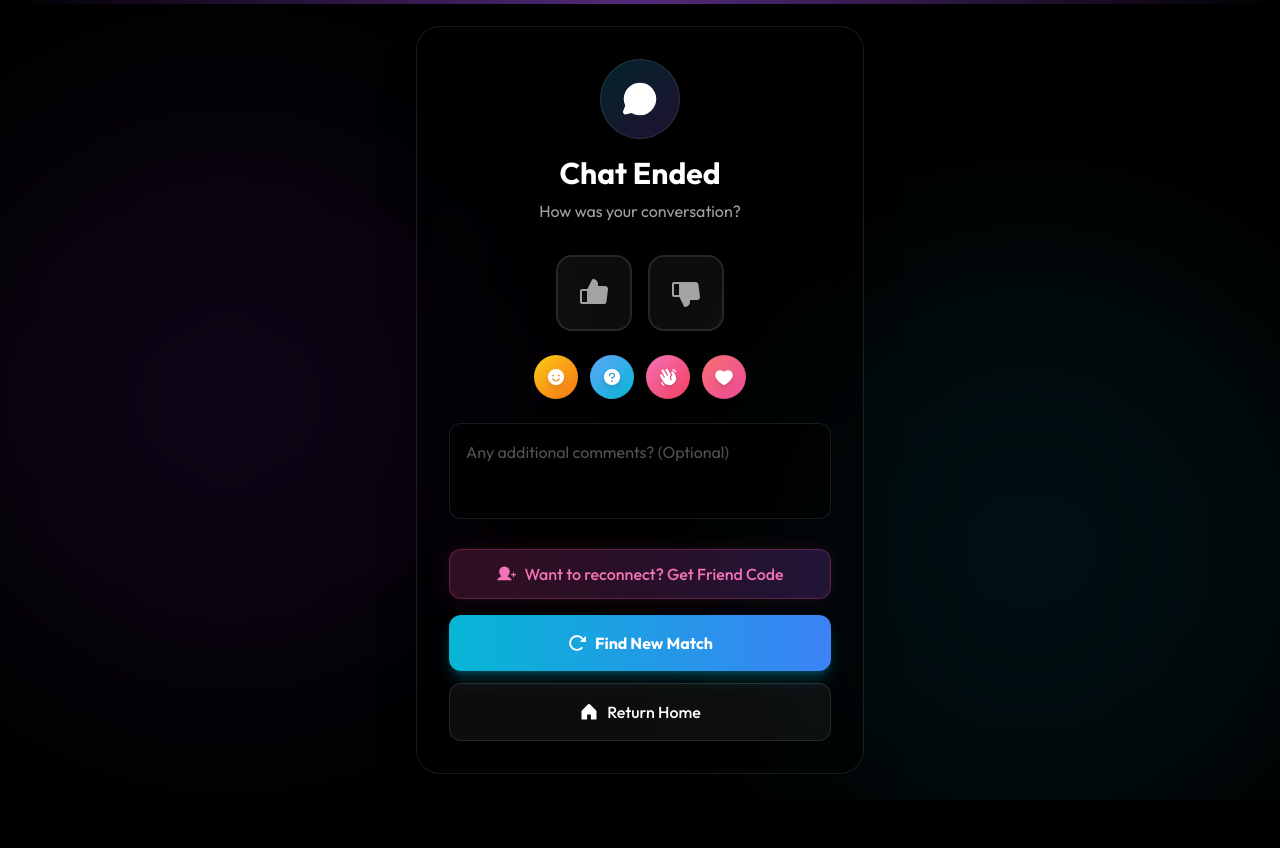
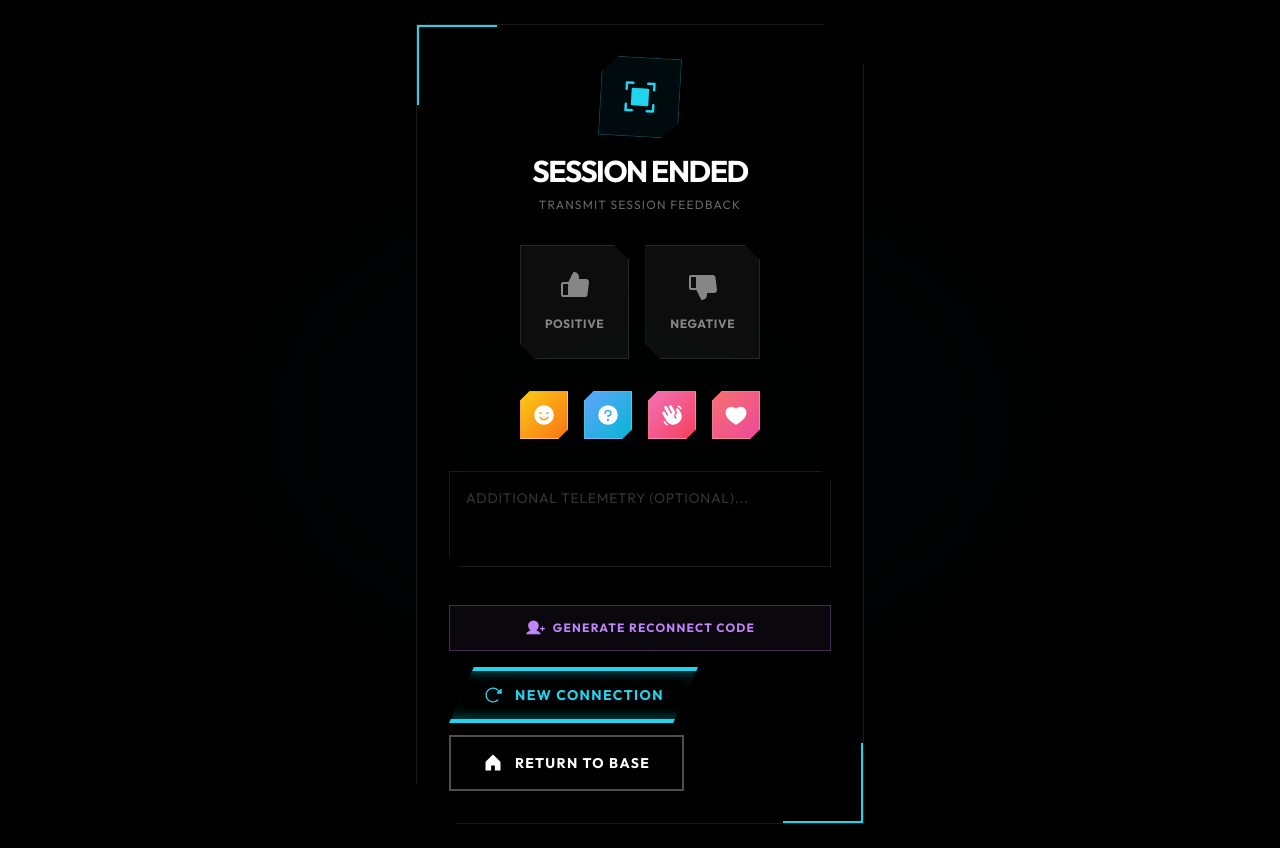
Before and after one commit to Vijayapardhu/EchoRoom, a React (Vite) app in the folder client/: page /post-chat in a window 1280 px wide. Before the commit the page ends 800 px from the top, so only its background shows below. Built offline with nearby package versions, Linux system fonts and the light colour scheme; no server answers.

Commit message:
Apply cyberpunk theme to entire web app - sharp neon buttons, dark professional design everywhere

```diff
--- a/client/src/components/Matching.jsx
+++ b/client/src/components/Matching.jsx
@@ -10,7 +10,6 @@ import {
     CheckCircle,
     Crosshair,
     Waveform,
-    Radar,
     Scan,
     Cpu,
     ArrowLeft,
--- a/client/src/components/PostChat.jsx
+++ b/client/src/components/PostChat.jsx
@@ -1,5 +1,5 @@
 import React, { useState } from 'react';
-import { useNavigate, useLocation } from 'react-router-dom';
+import { useNavigate } from 'react-router-dom';
 import { motion } from 'framer-motion';
 import {
     ThumbsUp,
@@ -9,38 +9,105 @@ import {
     ChatCircle,
     UserPlus,
     Heart,
-    Star,
-    Copy,
     Smiley,
     Question,
     HandWaving,
-    Sparkle,
+    Copy,
     CheckCircle,
-    Lightning
+    Lightning,
+    Crosshair,
+    Scan,
+    X
 } from '@phosphor-icons/react';
 import toast, { Toaster } from 'react-hot-toast';
 
-const emojiReactions = [
-    { id: 'happy', icon: Smiley, color: 'text-yellow-400', bg: 'from-yellow-400 to-orange-500', label: 'Happy' },
-    { id: 'thinking', icon: Question, color: 'text-cyan-400', bg: 'from-blue-400 to-cyan-500', label: 'Interesting' },
-    { id: 'wave', icon: HandWaving, color: 'text-pink-400', bg: 'from-pink-400 to-rose-500', label: 'Goodbye' },
-    { id: 'love', icon: Heart, color: 'text-red-400', bg: 'from-red-400 to-pink-500', label: 'Loved it' },
-];
+const NeonButton = ({ children, onClick, primary = false, icon: Icon, className = '' }) => (
+    <motion.button
+        onClick={onClick}
+        whileHover={{ scale: 1.02 }}
+        whileTap={{ scale: 0.98 }}
+        className={`
+            relative group px-8 py-4 font-bold text-sm tracking-widest uppercase overflow-hidden
+            transition-all duration-300
+            ${primary
+                ? 'bg-transparent text-cyan-400 border-2 border-cyan-400 hover:bg-cyan-400/10'
+                : 'bg-transparent text-white border-2 border-white/30 hover:border-white hover:bg-white/5'
+            }
+            ${className}
+        `}
+        style={{
+            clipPath: primary ? 'polygon(10% 0, 100% 0, 90% 100%, 0% 100%)' : 'polygon(0 0, 100% 0, 100% 100%, 0 100%)',
+            boxShadow: primary ? '0 0 20px rgba(0, 243, 255, 0.3), inset 0 0 20px rgba(0, 243, 255, 0.1)' : 'none'
+        }}
+    >
+        <span className="relative z-10 flex items-center gap-3">
+            {Icon && <Icon weight="fill" className="w-5 h-5" />}
+            {children}
+        </span>
+        {primary && (
+            <>
+                <div className="absolute inset-0 bg-gradient-to-r from-cyan-500/0 via-cyan-500/20 to-cyan-500/0 translate-x-[-100%] group-hover:translate-x-[100%] transition-transform duration-500" />
+                <div className="absolute top-0 left-0 w-full h-[2px] bg-cyan-400 shadow-[0_0_10px_#00f3ff]" />
+                <div className="absolute bottom-0 right-0 w-full h-[2px] bg-cyan-400 shadow-[0_0_10px_#00f3ff]" />
+            </>
+        )}
+    </motion.button>
+);
+
+const SharpCard = ({ children, selected, onClick, icon: Icon, label }) => (
+    <motion.button
+        onClick={onClick}
+        whileHover={{ scale: 1.05 }}
+        whileTap={{ scale: 0.95 }}
+        className={`
+            p-6 border transition-all relative overflow-hidden
+            ${selected
+                ? 'border-cyan-400 bg-cyan-400/10 text-cyan-400'
+                : 'border-white/10 bg-white/5 text-white/50 hover:border-white/30 hover:text-white'
+            }
+        `}
+        style={{ clipPath: 'polygon(0 0, calc(100% - 15px) 0, 100% 15px, 100% 100%, 15px 100%, 0 calc(100% - 15px))' }}
+    >
+        {selected && <div className="absolute top-0 left-0 w-full h-[2px] bg-cyan-400" />}
+        <Icon weight="fill" className="w-8 h-8 mx-auto mb-2" />
+        <span className="text-xs font-bold uppercase tracking-wider">{label}</span>
+    </motion.button>
+);
+
+const ReactionButton = ({ icon: Icon, color, label, onClick }) => {
+    const colorClasses = {
+        yellow: 'from-yellow-400 to-orange-500',
+        blue: 'from-blue-400 to-cyan-500',
+        pink: 'from-pink-400 to-rose-500',
+        red: 'from-red-400 to-pink-500'
+    };
+
+    return (
+        <motion.button
+            whileHover={{ scale: 1.1, y: -5 }}
+            whileTap={{ scale: 0.9 }}
+            onClick={onClick}
+            className="group relative"
+        >
+            <div className={`w-12 h-12 border border-white/20 bg-gradient-to-br ${colorClasses[color]} bg-opacity-20 flex items-center justify-center transition-all group-hover:border-white/50`}
+                style={{ clipPath: 'polygon(20% 0, 100% 0, 100% 80%, 80% 100%, 0 100%, 0 20%)' }}
+            >
+                <Icon weight="fill" className="w-6 h-6 text-white" />
+            </div>
+        </motion.button>
+    );
+};
 
 const PostChat = () => {
     const navigate = useNavigate();
-    const location = useLocation();
     const [rating, setRating] = useState(null);
     const [feedback, setFeedback] = useState('');
     const [showAddFriend, setShowAddFriend] = useState(false);
     const [friendCode, setFriendCode] = useState('');
 
-    const partnerInfo = location.state?.partner || null;
-
     const handleSubmit = () => {
-        console.log({ rating, feedback });
-        toast.success('Thanks for your feedback!', {
-            icon: <CheckCircle weight="fill" className="w-5 h-5 text-green-400" />
+        toast.success('Feedback transmitted', {
+            icon: <CheckCircle weight="fill" className="w-5 h-5 text-cyan-400" />
         });
         setRating(null);
         setFeedback('');
@@ -54,8 +121,8 @@ const PostChat = () => {
 
     const copyFriendCode = () => {
         navigator.clipboard.writeText(friendCode);
-        toast.success('Friend code copied!', {
-            icon: <CheckCircle weight="fill" className="w-5 h-5 text-green-400" />
+        toast.success('Code copied to clipboard', {
+            icon: <CheckCircle weight="fill" className="w-5 h-5 text-cyan-400" />
         });
     };
 
@@ -65,113 +132,100 @@ const PostChat = () => {
                 style: {
                     background: 'rgba(0,0,0,0.9)',
                     color: '#fff',
-                    borderRadius: '16px',
-                    border: '1px solid rgba(255,255,255,0.1)',
-                    backdropFilter: 'blur(10px)',
+                    border: '1px solid rgba(0, 243, 255, 0.3)',
+                    borderRadius: '0',
                 },
             }} />
 
-            <div className="absolute top-0 left-0 w-full h-1 bg-gradient-to-r from-transparent via-purple-500 to-transparent opacity-50" />
-            <motion.div
-                className="absolute bottom-0 right-0 w-[500px] h-[500px] bg-cyan-600/10 rounded-full blur-[100px] pointer-events-none"
-                animate={{ scale: [1, 1.2, 1] }}
-                transition={{ duration: 8, repeat: Infinity, ease: 'easeInOut' }}
+            {/* Background */}
+            <div className="absolute inset-0">
+                <div className="absolute inset-0 bg-[radial-gradient(ellipse_at_center,_var(--tw-gradient-stops))] from-cyan-900/10 via-black to-black" />
+                <div
+                    className="absolute inset-0 opacity-20"
+                    style={{
+                        backgroundImage: `linear-gradient(rgba(0, 243, 255, 0.03) 1px, transparent 1px), linear-gradient(90deg, rgba(0, 243, 255, 0.03) 1px, transparent 1px)`,
+                        backgroundSize: '80px 80px'
+                    }}
                 />
-            <motion.div
-                className="absolute top-1/4 left-0 w-[400px] h-[400px] bg-purple-600/10 rounded-full blur-[100px] pointer-events-none"
-                animate={{ scale: [1, 1.3, 1], x: [0, 30, 0] }}
-                transition={{ duration: 10, repeat: Infinity, ease: 'easeInOut' }}
-            />
+            </div>
 
             <motion.div
-                initial={{ opacity: 0, scale: 0.95, y: 20 }}
-                animate={{ opacity: 1, scale: 1, y: 0 }}
-                transition={{ duration: 0.5 }}
-                className="max-w-md w-full glass-panel rounded-3xl p-8 shadow-2xl border border-white/10 bg-black/40 backdrop-blur-xl"
+                initial={{ opacity: 0, scale: 0.95 }}
+                animate={{ opacity: 1, scale: 1 }}
+                className="max-w-md w-full relative z-10"
             >
+                <div
+                    className="border border-white/10 bg-black/80 backdrop-blur-xl p-8 relative overflow-hidden"
+                    style={{ clipPath: 'polygon(0 0, calc(100% - 40px) 0, 100% 40px, 100% 100%, 40px 100%, 0 calc(100% - 40px))' }}
+                >
+                    {/* Corner Accents */}
+                    <div className="absolute top-0 left-0 w-20 h-[2px] bg-cyan-400" />
+                    <div className="absolute top-0 left-0 w-[2px] h-20 bg-cyan-400" />
+                    <div className="absolute bottom-0 right-0 w-20 h-[2px] bg-cyan-400" />
+                    <div className="absolute bottom-0 right-0 w-[2px] h-20 bg-cyan-400" />
+
+                    {/* Header */}
+                    <div className="text-center mb-8">
                         <motion.div
-                    className="text-center mb-8"
-                    initial={{ opacity: 0, y: 10 }}
-                    animate={{ opacity: 1, y: 0 }}
-                    transition={{ delay: 0.2 }}
-                >
-                    <motion.div
-                        className="w-20 h-20 bg-gradient-to-br from-cyan-500/20 to-purple-500/20 rounded-full flex items-center justify-center mx-auto mb-4 border border-white/10"
+                            className="w-20 h-20 border border-cyan-400/30 bg-cyan-400/5 flex items-center justify-center mx-auto mb-4"
+                            style={{ clipPath: 'polygon(20% 0, 100% 0, 100% 80%, 80% 100%, 0 100%, 0 20%)' }}
                             animate={{ rotate: [0, 5, -5, 0] }}
                             transition={{ duration: 4, repeat: Infinity }}
                         >
-                        <ChatCircle weight="fill" className="w-10 h-10 text-white" />
+                            <Scan weight="fill" className="w-10 h-10 text-cyan-400" />
                         </motion.div>
-                    <h2 className="text-3xl font-bold text-white mb-2">Chat Ended</h2>
-                    <p className="text-neutral-400">How was your conversation?</p>
-                </motion.div>
+                        <h2 className="text-3xl font-black text-white tracking-tighter uppercase mb-2">Session Ended</h2>
+                        <p className="text-white/40 uppercase tracking-widest text-xs">Transmit session feedback</p>
+                    </div>
 
-                <motion.div
-                    className="flex justify-center gap-4 mb-6"
-                    initial={{ opacity: 0, y: 10 }}
-                    animate={{ opacity: 1, y: 0 }}
-                    transition={{ delay: 0.3 }}
-                >
-                    <motion.button
-                        whileHover={{ scale: 1.1, y: -5 }}
-                        whileTap={{ scale: 0.95 }}
+                    {/* Rating */}
+                    <div className="flex justify-center gap-4 mb-8">
+                        <SharpCard
+                            icon={ThumbsUp}
+                            label="Positive"
+                            selected={rating === 'good'}
                             onClick={() => setRating('good')}
-                        className={`p-5 rounded-2xl border-2 transition-all ${rating === 'good' ? 'bg-green-500/20 border-green-500 text-green-400 shadow-lg shadow-green-500/30' : 'bg-white/5 border-white/10 text-neutral-400 hover:bg-white/10 hover:border-white/20'}`}
-                    >
-                        <ThumbsUp weight="fill" className="w-8 h-8" />
-                    </motion.button>
-                    <motion.button
-                        whileHover={{ scale: 1.1, y: -5 }}
-                        whileTap={{ scale: 0.95 }}
+                        />
+                        <SharpCard
+                            icon={ThumbsDown}
+                            label="Negative"
+                            selected={rating === 'bad'}
                             onClick={() => setRating('bad')}
-                        className={`p-5 rounded-2xl border-2 transition-all ${rating === 'bad' ? 'bg-red-500/20 border-red-500 text-red-400 shadow-lg shadow-red-500/30' : 'bg-white/5 border-white/10 text-neutral-400 hover:bg-white/10 hover:border-white/20'}`}
-                    >
-                        <ThumbsDown weight="fill" className="w-8 h-8" />
-                    </motion.button>
-                </motion.div>
+                        />
+                    </div>
 
-                <motion.div
-                    className="flex justify-center gap-3 mb-6"
-                    initial={{ opacity: 0 }}
-                    animate={{ opacity: 1 }}
-                    transition={{ delay: 0.4 }}
-                >
-                    {emojiReactions.map((emoji, i) => (
-                        <motion.button
-                            key={emoji.id}
-                            initial={{ opacity: 0, scale: 0 }}
-                            animate={{ opacity: 1, scale: 1 }}
-                            transition={{ delay: 0.4 + i * 0.05, type: 'spring', stiffness: 400 }}
-                            whileHover={{ scale: 1.2, y: -5 }}
-                            whileTap={{ scale: 0.9 }}
+                    {/* Reactions */}
+                    <div className="flex justify-center gap-4 mb-8">
+                        {[
+                            { icon: Smiley, color: 'yellow', label: 'Happy' },
+                            { icon: Question, color: 'blue', label: 'Curious' },
+                            { icon: HandWaving, color: 'pink', label: 'Farewell' },
+                            { icon: Heart, color: 'red', label: 'Loved' },
+                        ].map((emoji) => (
+                            <ReactionButton
+                                key={emoji.label}
+                                icon={emoji.icon}
+                                color={emoji.color}
+                                label={emoji.label}
                                 onClick={() => toast(
                                     <div className="flex items-center gap-2">
-                                    <emoji.icon weight="fill" className={`w-5 h-5 ${emoji.color}`} />
+                                        <emoji.icon weight="fill" className="w-5 h-5 text-cyan-400" />
                                         <span>{emoji.label}</span>
                                     </div>,
                                     { duration: 1500 }
                                 )}
-                            className="group relative"
-                            title={emoji.label}
-                        >
-                            <div className={`w-11 h-11 rounded-full bg-gradient-to-br ${emoji.bg} flex items-center justify-center shadow-lg transition-shadow group-hover:shadow-xl`}>
-                                <emoji.icon weight="fill" className="w-5 h-5 text-white drop-shadow-md" />
+                            />
+                        ))}
                     </div>
-                        </motion.button>
-                    ))}
-                </motion.div>
 
-                <motion.div
-                    className="mb-6"
-                    initial={{ opacity: 0 }}
-                    animate={{ opacity: 1 }}
-                    transition={{ delay: 0.5 }}
-                >
+                    {/* Feedback */}
+                    <div className="mb-8">
                         <textarea
                             value={feedback}
                             onChange={(e) => setFeedback(e.target.value)}
-                        placeholder="Any additional comments? (Optional)"
-                        className="w-full bg-black/50 border border-white/10 rounded-xl p-4 text-white placeholder-neutral-600 focus:outline-none focus:border-cyan-500/50 focus:ring-1 focus:ring-cyan-500/20 focus:shadow-[0_0_20px_rgba(6,182,212,0.1)] transition-all resize-none h-24"
+                            placeholder="Additional telemetry (optional)..."
+                            className="w-full bg-black/50 border border-white/10 p-4 text-white text-sm placeholder:text-white/20 focus:outline-none focus:border-cyan-400/50 transition-colors resize-none h-24 uppercase tracking-wider"
+                            style={{ clipPath: 'polygon(0 0, calc(100% - 10px) 0, 100% 10px, 100% 100%, 10px 100%, 0 calc(100% - 10px))' }}
                         />
                         {rating && (
                             <motion.button
@@ -180,74 +234,63 @@ const PostChat = () => {
                                 whileHover={{ scale: 1.02 }}
                                 whileTap={{ scale: 0.98 }}
                                 onClick={handleSubmit}
-                            className="w-full mt-3 py-2.5 rounded-xl bg-gradient-to-r from-cyan-500/20 to-purple-500/20 border border-white/10 text-sm font-medium text-white hover:from-cyan-500/30 hover:to-purple-500/30 transition-all"
+                                className="w-full mt-3 py-3 border border-cyan-400/30 bg-cyan-400/5 text-cyan-400 text-xs font-bold uppercase tracking-widest hover:bg-cyan-400/10 transition-all"
                             >
-                            Submit Feedback
+                                Transmit Feedback
                             </motion.button>
                         )}
-                </motion.div>
+                    </div>
 
+                    {/* Friend Code */}
                     {!showAddFriend ? (
                         <motion.button
                             initial={{ opacity: 0 }}
                             animate={{ opacity: 1 }}
-                        transition={{ delay: 0.6 }}
                             whileHover={{ scale: 1.02 }}
                             whileTap={{ scale: 0.98 }}
                             onClick={generateFriendCode}
-                        className="w-full py-3 mb-4 bg-gradient-to-r from-pink-500/20 to-purple-500/20 border border-pink-500/30 text-pink-400 font-medium rounded-xl flex items-center justify-center gap-2 hover:from-pink-500/30 hover:to-purple-500/30 transition-all shadow-[0_0_20px_rgba(236,72,153,0.1)]"
+                            className="w-full py-3 mb-4 border border-purple-400/30 bg-purple-400/5 text-purple-400 font-bold text-xs uppercase tracking-widest hover:bg-purple-400/10 transition-all flex items-center justify-center gap-2"
                         >
                             <UserPlus weight="fill" className="w-5 h-5" />
-                        Want to reconnect? Get Friend Code
+                            Generate Reconnect Code
                         </motion.button>
                     ) : (
                         <motion.div
                             initial={{ opacity: 0, height: 0 }}
                             animate={{ opacity: 1, height: 'auto' }}
-                        className="mb-4 p-4 bg-gradient-to-r from-pink-500/10 to-purple-500/10 border border-pink-500/20 rounded-xl"
+                            className="mb-4 p-4 border border-purple-400/20 bg-purple-400/5"
                         >
-                        <p className="text-sm text-neutral-400 mb-2 text-center">Share this code with your chat partner</p>
+                            <p className="text-xs text-white/40 mb-2 text-center uppercase tracking-wider">Share with partner</p>
                             <div className="flex items-center gap-2">
-                            <div className="flex-1 bg-black/50 rounded-lg px-4 py-3 text-center border border-white/10">
+                                <div
+                                    className="flex-1 bg-black/50 border border-white/10 px-4 py-3 text-center"
+                                    style={{ clipPath: 'polygon(0 0, calc(100% - 8px) 0, 100% 8px, 100% 100%, 8px 100%, 0 calc(100% - 8px))' }}
+                                >
                                     <span className="text-2xl font-mono font-bold text-white tracking-widest">{friendCode}</span>
                                 </div>
                                 <motion.button
                                     whileHover={{ scale: 1.05 }}
                                     whileTap={{ scale: 0.95 }}
                                     onClick={copyFriendCode}
-                                className="p-3 bg-gradient-to-r from-pink-500 to-purple-500 hover:from-pink-400 hover:to-purple-400 rounded-lg transition-colors shadow-lg shadow-pink-500/30"
+                                    className="p-3 border-2 border-purple-400 bg-purple-400/10 hover:bg-purple-400 hover:text-black transition-all"
+                                    style={{ clipPath: 'polygon(20% 0, 100% 0, 100% 80%, 80% 100%, 0 100%, 0 20%)' }}
                                 >
-                                <Copy weight="fill" className="w-5 h-5 text-white" />
+                                    <Copy weight="fill" className="w-5 h-5" />
                                 </motion.button>
                             </div>
                         </motion.div>
                     )}
 
-                <motion.div
-                    className="space-y-3"
-                    initial={{ opacity: 0 }}
-                    animate={{ opacity: 1 }}
-                    transition={{ delay: 0.7 }}
-                >
-                    <motion.button
-                        whileHover={{ scale: 1.02, boxShadow: '0 0 30px rgba(6, 182, 212, 0.4)' }}
-                        whileTap={{ scale: 0.98 }}
-                        onClick={() => navigate('/room/matching')}
-                        className="w-full py-4 bg-gradient-to-r from-cyan-500 to-blue-500 text-white font-bold rounded-xl flex items-center justify-center gap-2 hover:from-cyan-400 hover:to-blue-400 transition-all shadow-lg shadow-cyan-500/30 group"
-                    >
-                        <ArrowClockwise weight="bold" className="w-5 h-5 group-hover:rotate-180 transition-transform duration-500" />
-                        Find New Match
-                    </motion.button>
-                    <motion.button
-                        whileHover={{ scale: 1.02 }}
-                        whileTap={{ scale: 0.98 }}
-                        onClick={() => navigate('/')}
-                        className="w-full py-4 bg-white/5 text-white font-medium rounded-xl flex items-center justify-center gap-2 hover:bg-white/10 transition-colors border border-white/10"
-                    >
-                        <House weight="fill" className="w-5 h-5" />
-                        Return Home
-                    </motion.button>
-                </motion.div>
+                    {/* Actions */}
+                    <div className="space-y-3">
+                        <NeonButton onClick={() => navigate('/room/matching')} primary icon={ArrowClockwise}>
+                            New Connection
+                        </NeonButton>
+                        <NeonButton onClick={() => navigate('/')} icon={House}>
+                            Return to Base
+                        </NeonButton>
+                    </div>
+                </div>
             </motion.div>
         </div>
     );
```
Also changed, not shown: client/src/components/Room.jsx (+80 -1 lines). Lines whose indentation alone changed are shown as unchanged.
